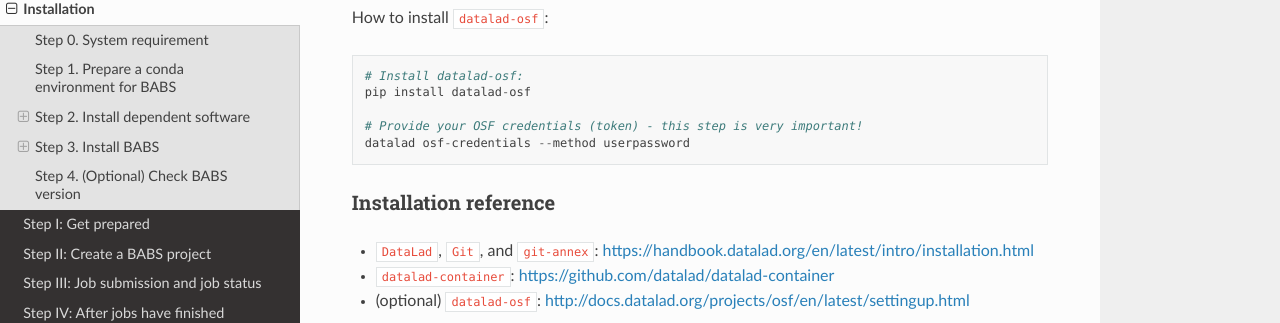
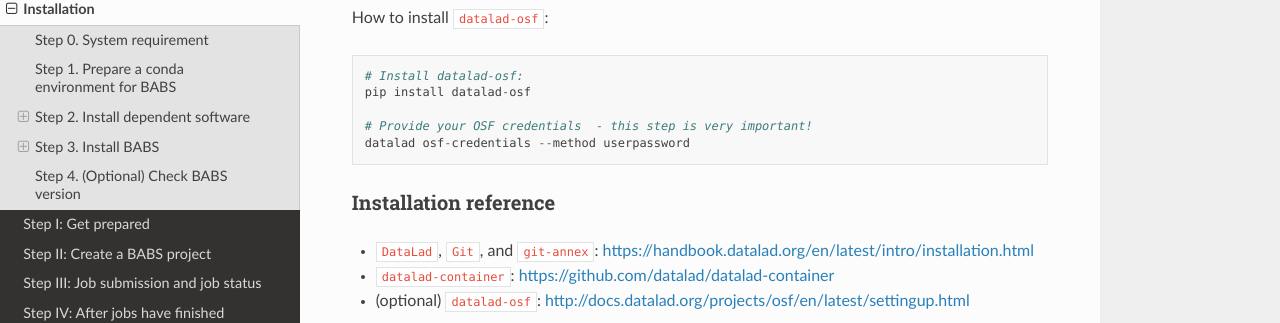
Before and after one commit to PennLINC/babs, a Sphinx documentation site: the page built from docs/source/installation.rst, in a window 1280 px wide and 900 px high, scrolled down 1837 px. Shown: the part 141-464 px from the top of the window. Built offline with Sphinx 7.4.7 and the Read the Docs theme 3.1.0, drawn with Linux system fonts in a browser that asks for light colours.

Commit message:
clarified OSF credential update

```diff
--- a/docs/source/installation.rst
+++ b/docs/source/installation.rst
@@ -76,7 +76,7 @@
     # Install datalad-osf:
     pip install datalad-osf
 
-    # Provide your OSF credentials (token) - this step is very important!
+    # Provide your OSF credentials  - this step is very important!
     datalad osf-credentials --method userpassword
 
 
```
